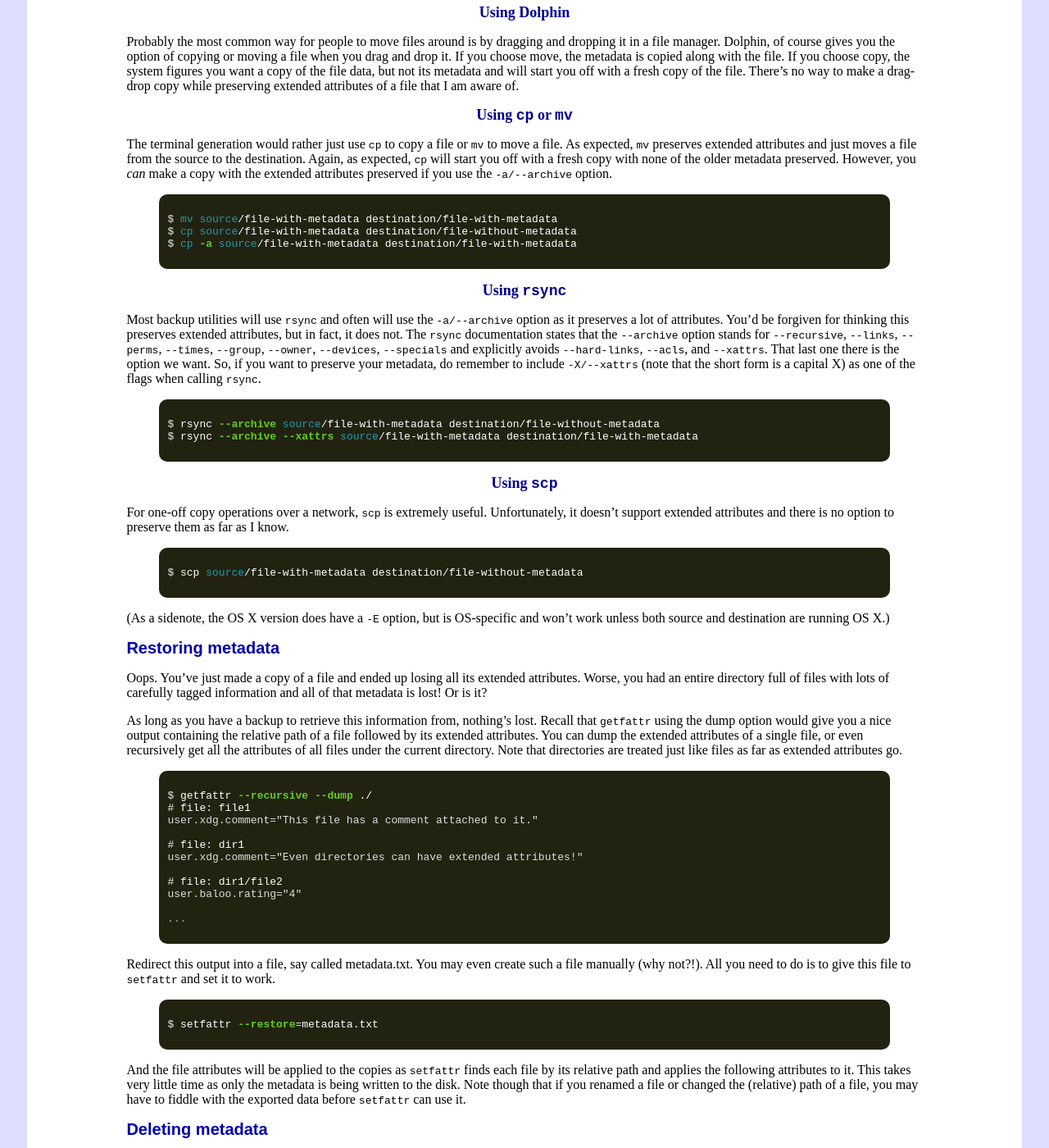
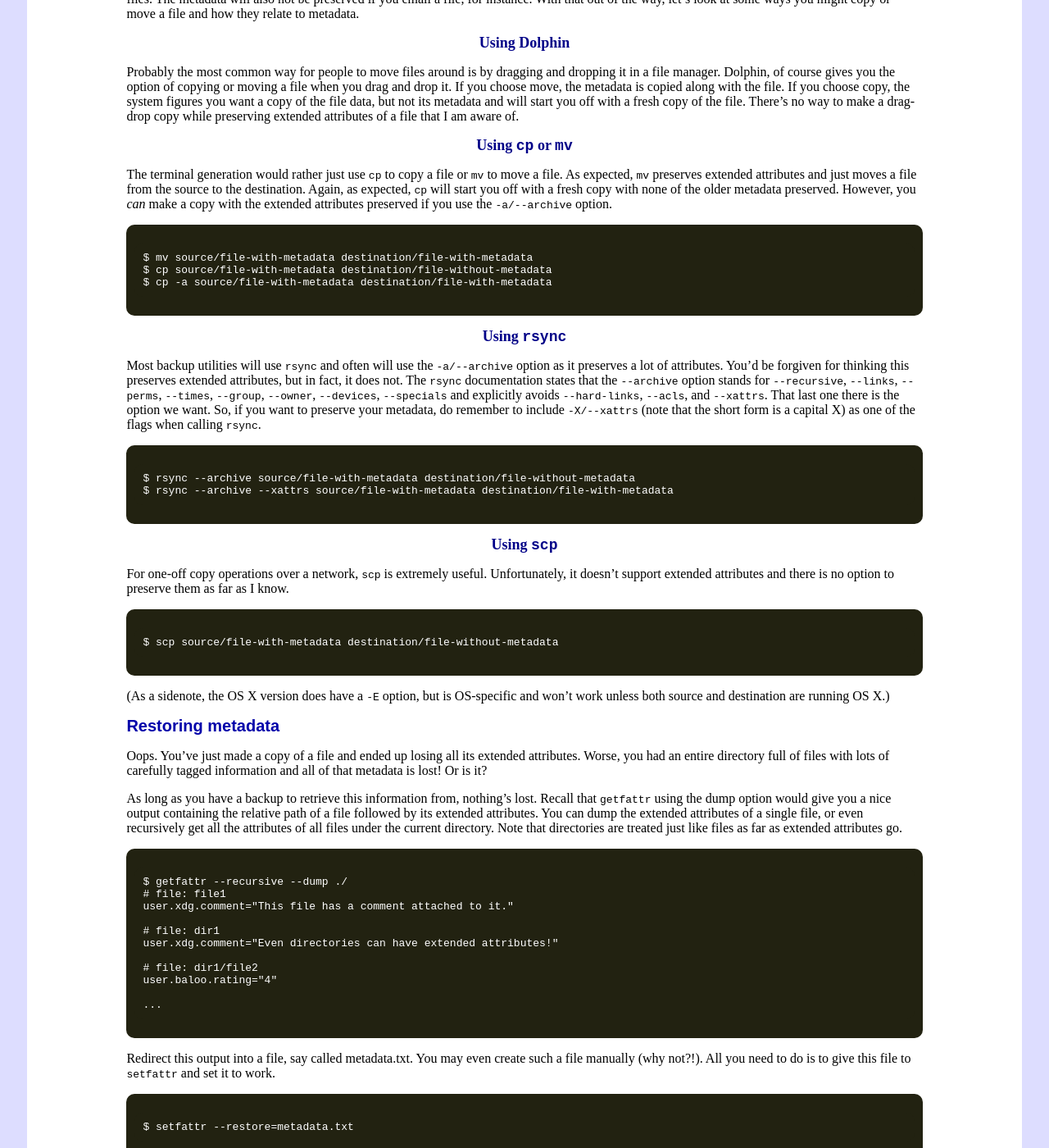
Before and after one commit to dekonvoluted/dekonvoluted.github.io, a Jekyll site: the page built from _posts/2014-12-15-preserving-extended-attributes-while-copying-files.md, in a window 1280 px wide and 1400 px high, scrolled down 1735 px. Shown: the whole window at 82% size. Built offline with Jekyll 4.4.1, drawn with Linux system fonts in a browser that asks for light colours; comment, search, counter and statistics services are not loaded; some of the changed text lies outside the part shown.

Commit message:
Removed unnecessary code blocks in attributes article

```diff
--- a/_posts/2014-12-15-preserving-extended-attributes-while-copying-files.md
+++ b/_posts/2014-12-15-preserving-extended-attributes-while-copying-files.md
@@ -38,13 +38,10 @@
 Access to these attributes is provided by the `setfattr` and `getfattr` commands.
 You can get a list of all extended attributes associated with a file like this,
 
-{% highlight console %}
-$ getfattr --dump 1949\ -\ Late\ Spring.mkv
-# file: 1949 - Late Spring.mkv
-user.baloo.rating="6"
-user.xdg.tags="Drama Film,Japanese Film"
-
-{% endhighlight %}
+    $ getfattr --dump 1949\ -\ Late\ Spring.mkv
+    # file: 1949 - Late Spring.mkv
+    user.baloo.rating="6"
+    user.xdg.tags="Drama Film,Japanese Film"
 
 Notice how the dump option basically writes out the name (or relative path) of a file, followed by a bunch of name-value pairs?
 That's going to be useful later in this post.
@@ -58,10 +55,7 @@
 The information panel is also where you would easily set these attributes.
 Or you can do so from the command line,
 
-{% highlight console %}
-$ setfattr --name="user.xdg.language" --value="ja" 1949\ -\ Late\ Spring.mkv
-{% endhighlight %}
-
+    $ setfattr --name="user.xdg.language" --value="ja" 1949\ -\ Late\ Spring.mkv
 
 # Preserving metadata
 
@@ -87,11 +81,9 @@
 Again, as expected, `cp` will start you off with a fresh copy with none of the older metadata preserved.
 However, you _can_ make a copy with the extended attributes preserved if you use the `-a/--archive` option.
 
-{% highlight console %}
-$ mv source/file-with-metadata destination/file-with-metadata
-$ cp source/file-with-metadata destination/file-without-metadata
-$ cp -a source/file-with-metadata destination/file-with-metadata
-{% endhighlight %}
+    $ mv source/file-with-metadata destination/file-with-metadata
+    $ cp source/file-with-metadata destination/file-without-metadata
+    $ cp -a source/file-with-metadata destination/file-with-metadata
 
 ## Using `rsync`
 
@@ -101,19 +93,16 @@
 That last one there is the option we want.
 So, if you want to preserve your metadata, do remember to include `-X/--xattrs` (note that the short form is a capital X) as one of the flags when calling `rsync`.
 
-{% highlight console %}
-$ rsync --archive source/file-with-metadata destination/file-without-metadata
-$ rsync --archive --xattrs source/file-with-metadata destination/file-with-metadata
-{% endhighlight %}
+    $ rsync --archive source/file-with-metadata destination/file-without-metadata
+    $ rsync --archive --xattrs source/file-with-metadata destination/file-with-metadata
 
 ## Using `scp`
 
 For one-off copy operations over a network, `scp` is extremely useful.
 Unfortunately, it doesn't support extended attributes and there is no option to preserve them as far as I know.
 
-{% highlight console %}
-$ scp source/file-with-metadata destination/file-without-metadata
-{% endhighlight %}
+    $ scp source/file-with-metadata destination/file-without-metadata
+
 (As a sidenote, the OS X version does have a `-E` option, but is OS-specific and won't work unless both source and destination are running OS X.)
 
 # Restoring metadata
@@ -128,27 +117,23 @@
 You can dump the extended attributes of a single file, or even recursively get all the attributes of all files under the current directory.
 Note that directories are treated just like files as far as extended attributes go.
 
-{% highlight console %}
-$ getfattr --recursive --dump ./
-# file: file1
-user.xdg.comment="This file has a comment attached to it."
+    $ getfattr --recursive --dump ./
+    # file: file1
+    user.xdg.comment="This file has a comment attached to it."
 
-# file: dir1
-user.xdg.comment="Even directories can have extended attributes!"
+    # file: dir1
+    user.xdg.comment="Even directories can have extended attributes!"
 
-# file: dir1/file2
-user.baloo.rating="4"
+    # file: dir1/file2
+    user.baloo.rating="4"
 
-...
-{% endhighlight %}
+    ...
 
 Redirect this output into a file, say called metadata.txt.
 You may even create such a file manually (why not?!).
 All you need to do is to give this file to `setfattr` and set it to work.
 
-{% highlight console %}
-$ setfattr --restore=metadata.txt
-{% endhighlight %}
+    $ setfattr --restore=metadata.txt
 
 And the file attributes will be applied to the copies as `setfattr` finds each file by its relative path and applies the following attributes to it.
 This takes very little time as only the metadata is being written to the disk.
@@ -159,9 +144,7 @@
 Ideally, `setfattr` would have an option to recursively delete all extended attributes of files passed to it as arguments.
 Unfortunately, that's not the case and `setfattr` will only delete one extended attribute at a time, when specified by the name of the attribute.
 
-{% highlight console %}
-$ setfattr --remove=user.xdg.comment file-with-metadata
-{% endhighlight %}
+    $ setfattr --remove=user.xdg.comment file-with-metadata
 
 This is somewhat limiting if you want to just wipe an entire directory of files clean of all metadata, but it's not too hard to write a script that will intelligently do this for you.
 
```
